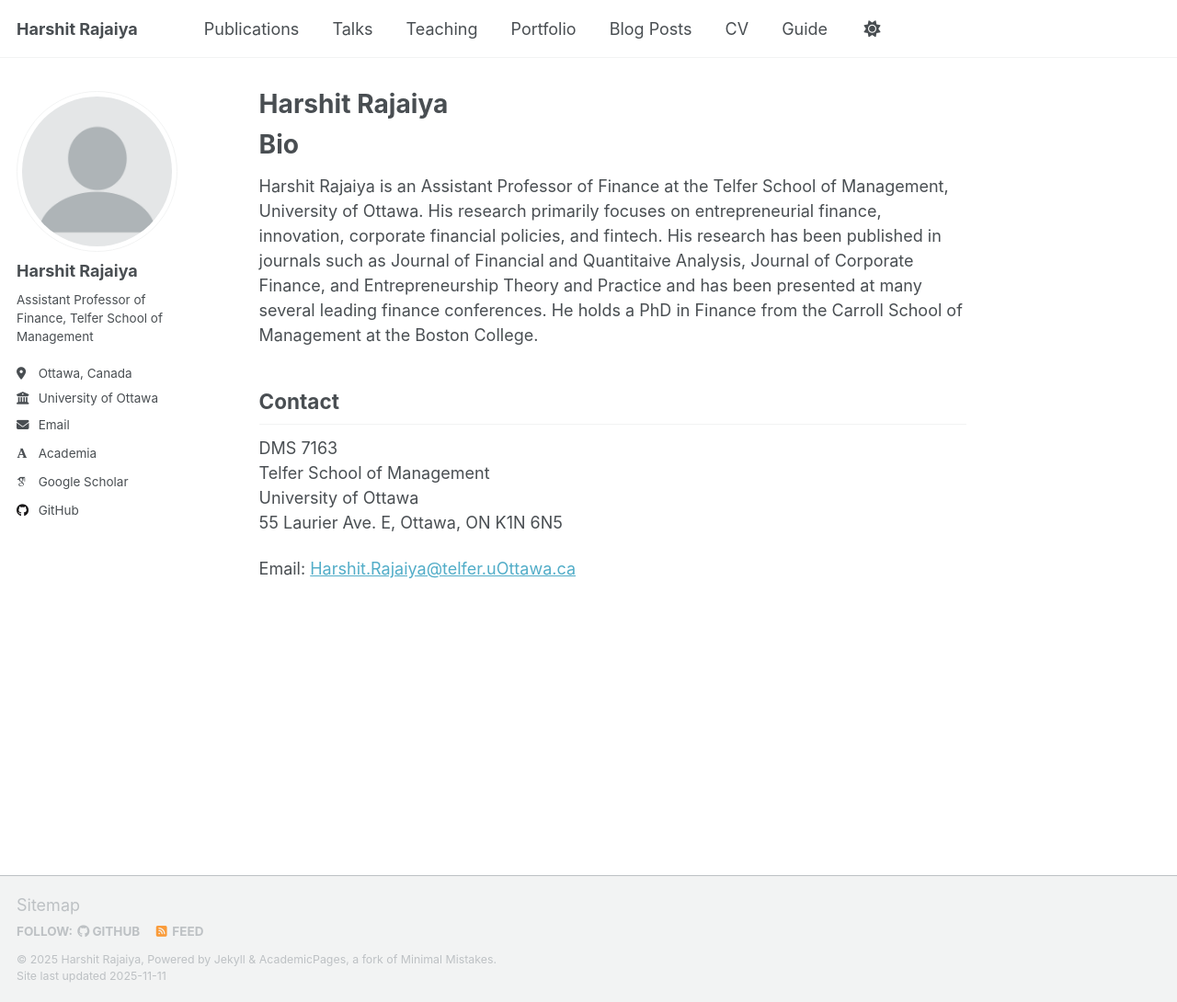
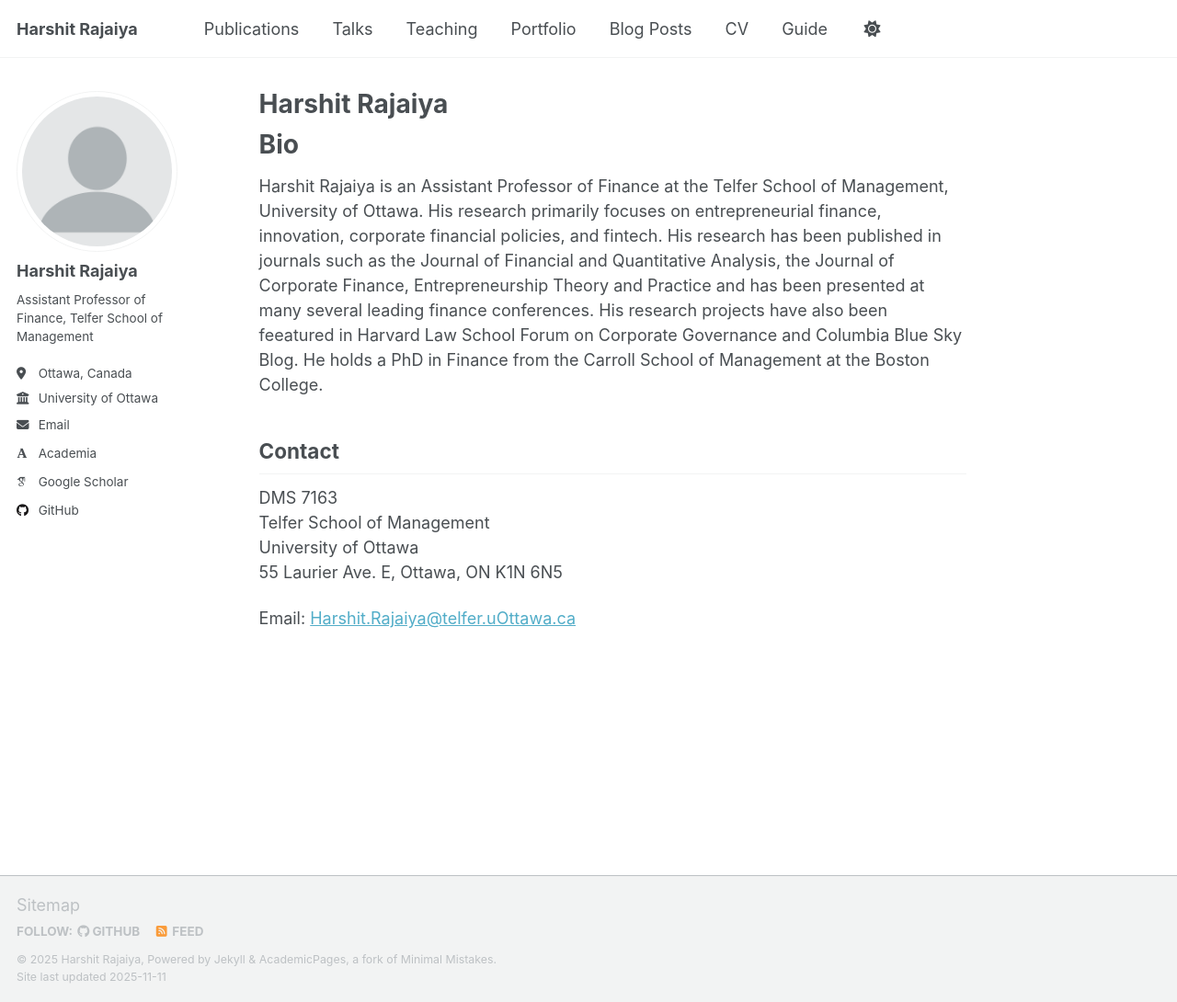
Before and after one commit to hrajaiya/harshitrajaiya.github.io, a Jekyll site: the page built from _pages/about.md, in a window 1280 px wide and 1090 px high. Shown: the whole window at 92% size. Built offline with Jekyll 4.4.1, drawn with Linux system fonts in a browser that asks for light colours; some web fonts are replaced; a script that is not in the unit is left out.

Commit message:
Update about.md

```diff
--- a/_pages/about.md
+++ b/_pages/about.md
@@ -11,7 +11,7 @@ redirect_from:
 # Bio
 
 
-Harshit Rajaiya is an Assistant Professor of Finance at the Telfer School of Management, University of Ottawa. His research primarily focuses on entrepreneurial finance, innovation, corporate financial policies, and fintech. His research has been published in journals such as Journal of Financial and Quantitaive Analysis, Journal of Corporate Finance, and Entrepreneurship Theory and Practice and has been presented at many several leading finance conferences. He holds a PhD in Finance from the Carroll School of Management at the Boston College.
+Harshit Rajaiya is an Assistant Professor of Finance at the Telfer School of Management, University of Ottawa. His research primarily focuses on entrepreneurial finance, innovation, corporate financial policies, and fintech. His research has been published in journals such as the Journal of Financial and Quantitative Analysis, the Journal of Corporate Finance, Entrepreneurship Theory and Practice and has been presented at many several leading finance conferences. His research projects have also been feeatured in Harvard Law School Forum on Corporate Governance and Columbia Blue Sky Blog. He holds a PhD in Finance from the Carroll School of Management at the Boston College.
 
 
 ## Contact
```
